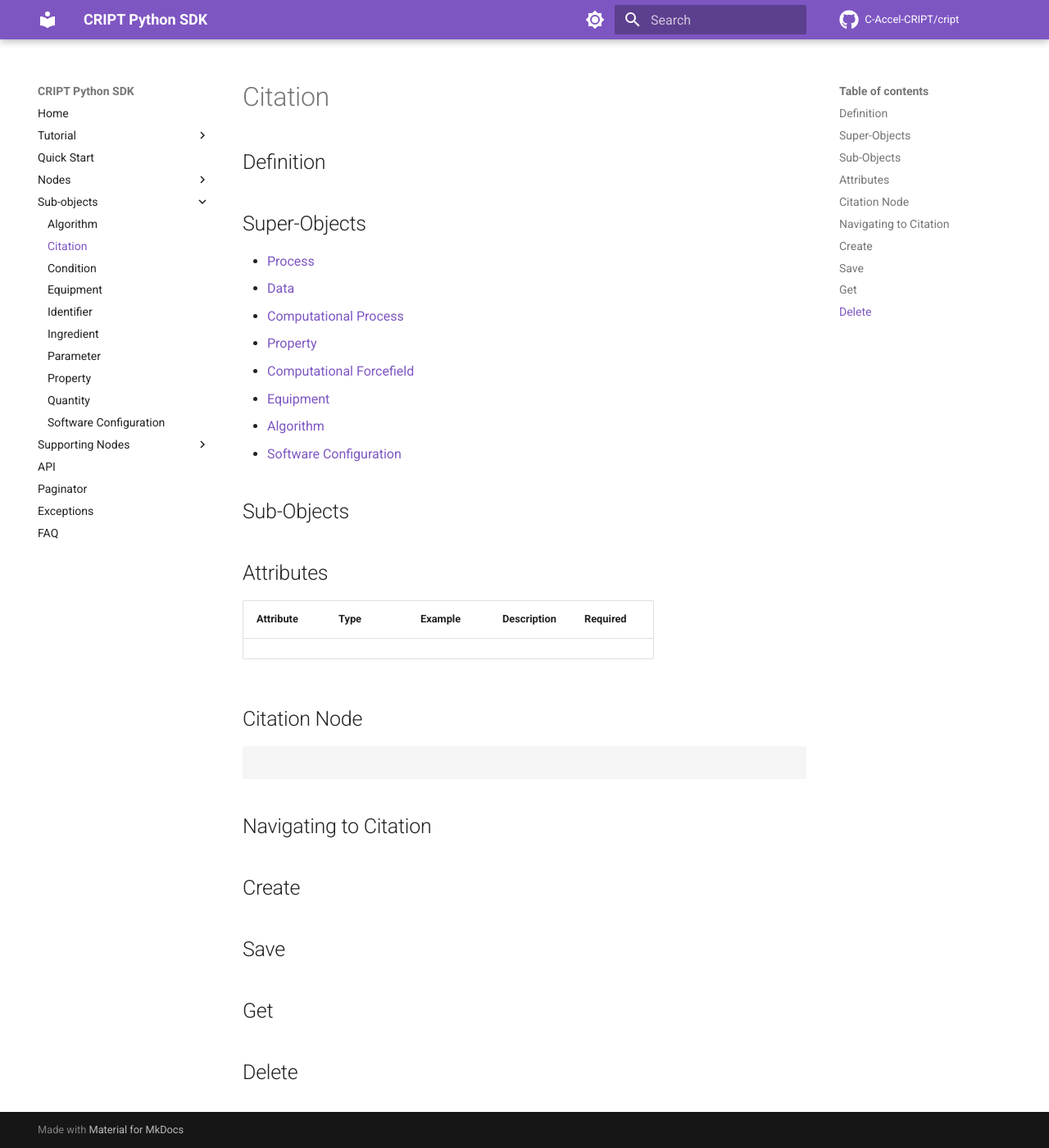
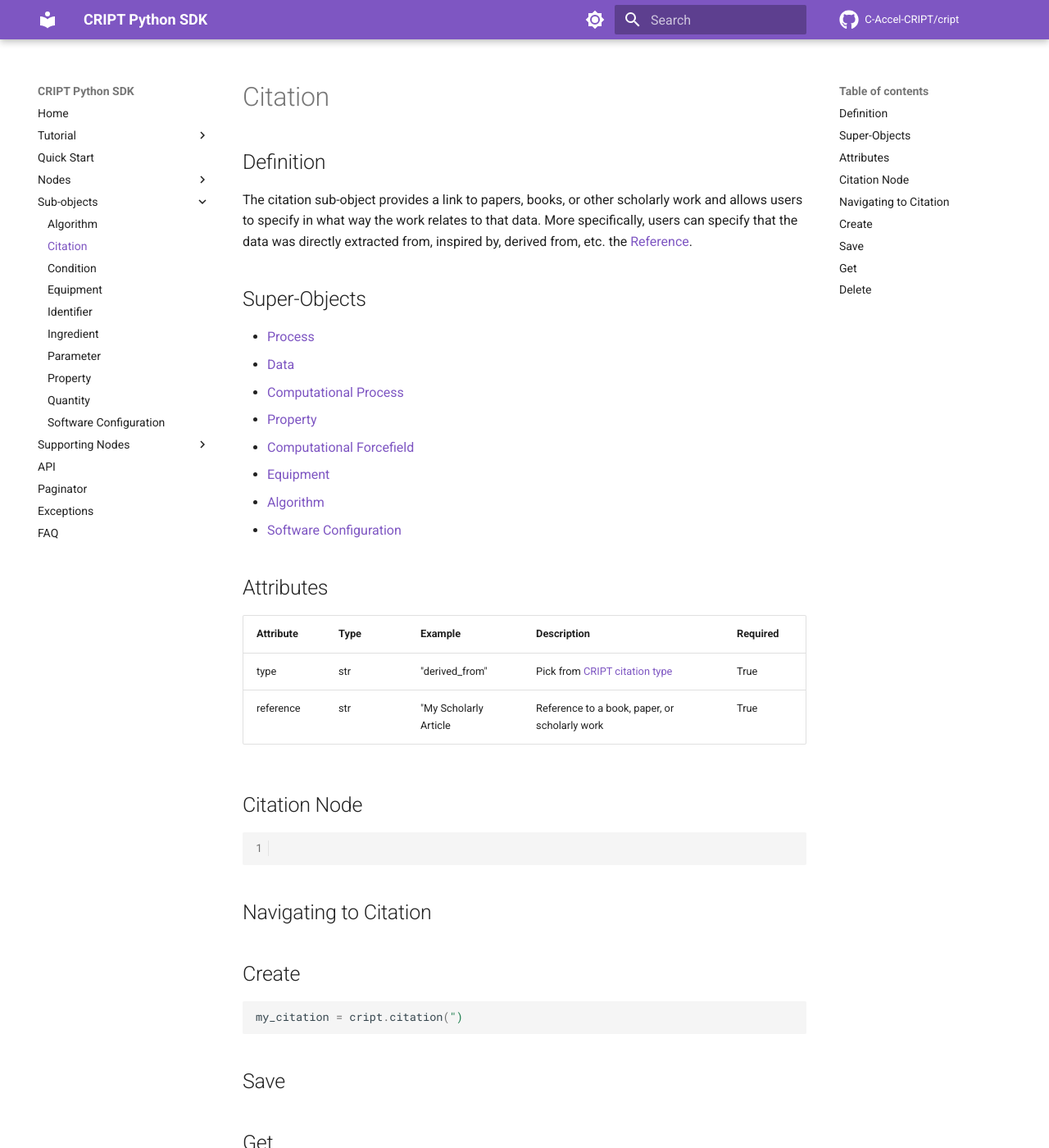
Before and after one commit to C-Accel-CRIPT/sdk-archive, an MkDocs documentation site: the page built from docs/subobjects/citation.md, in a window 1280 px wide and 1400 px high. Shown: the whole window at 82% size. Built offline with MkDocs 1.6.1 and Material for MkDocs 9.7.7, drawn with Linux system fonts in a browser that asks for light colours; comment, search, counter and statistics services are not loaded.

Commit message:
citation first draft
created first draft of citation page. There is many parts still missing

````diff
--- a/docs/subobjects/citation.md
+++ b/docs/subobjects/citation.md
@@ -1,7 +1,10 @@
 # Citation
 
 ## Definition
-
+The citation sub-object provides a link to papers, books, or other scholarly work and allows users
+to specify in what way the work relates to that data. More specifically, users can specify that the
+data was directly extracted from, inspired by, derived from, etc. the
+<a href="../../nodes/reference" target="_blank">Reference</a>.
 
 
 ## Super-Objects
@@ -14,26 +17,27 @@
 * <a href="../algorithm" target="_blank">Algorithm</a>
 * <a href="../software_configuration" target="_blank">Software Configuration</a>
 
-## Sub-Objects
-
 
 ## Attributes
 
-| Attribute | Type | Example                        | Description                     | Required |
-|-----------|------|--------------------------------|---------------------------------|----------|
+| Attribute | Type | Example               | Description                                                               | Required |
+|-----------|------|-----------------------|---------------------------------------------------------------------------|----------|
+| type      | str  | "derived_from"        | Pick from [CRIPT citation type](https://criptapp.org/keys/citation-type/) | True     |
+| reference | str  | "My Scholarly Article | Reference to a book, paper, or scholarly work                             | True     |
 
 
 ## Citation Node
 
-```json
+```json linenums="1" hl_lines="10"
 
 ```
-
-
 
 ## Navigating to Citation
 
 ## Create
+```python
+my_citation = cript.citation(")
+```
 
 ## Save
 
````
